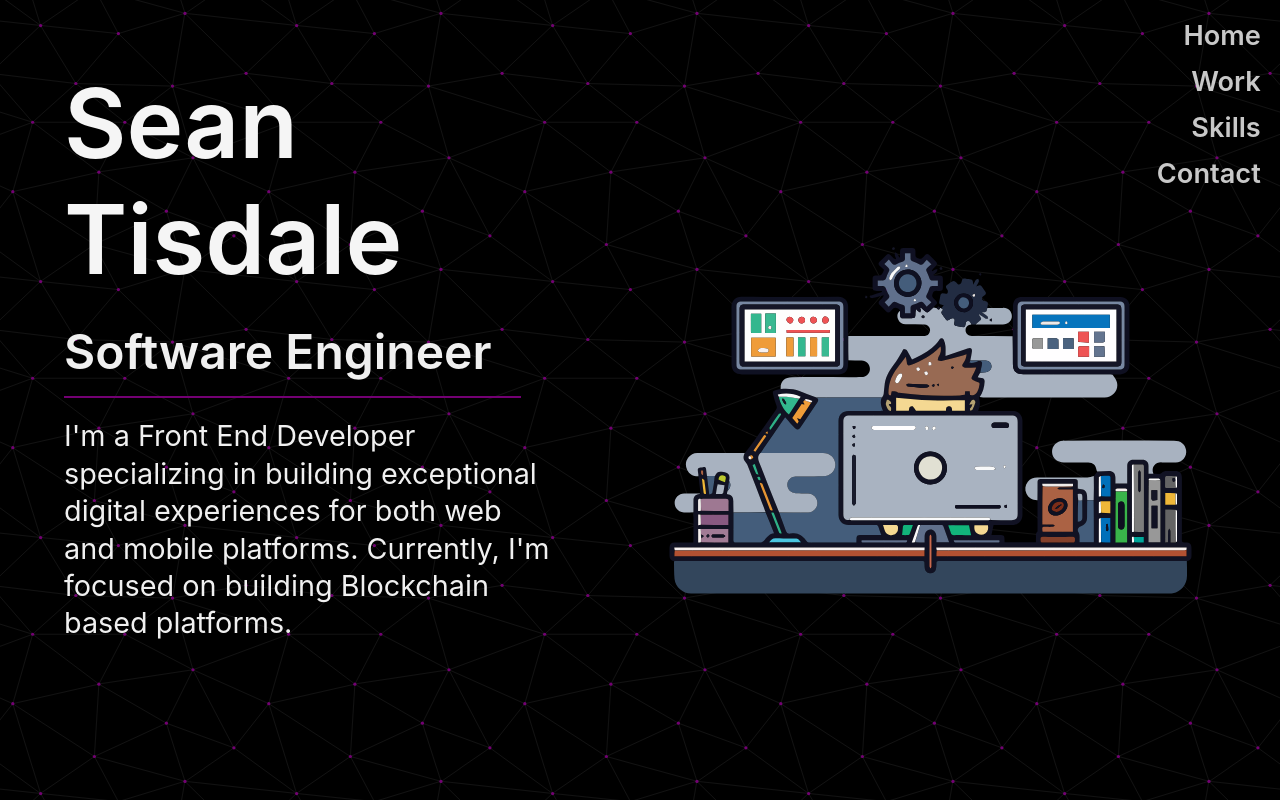
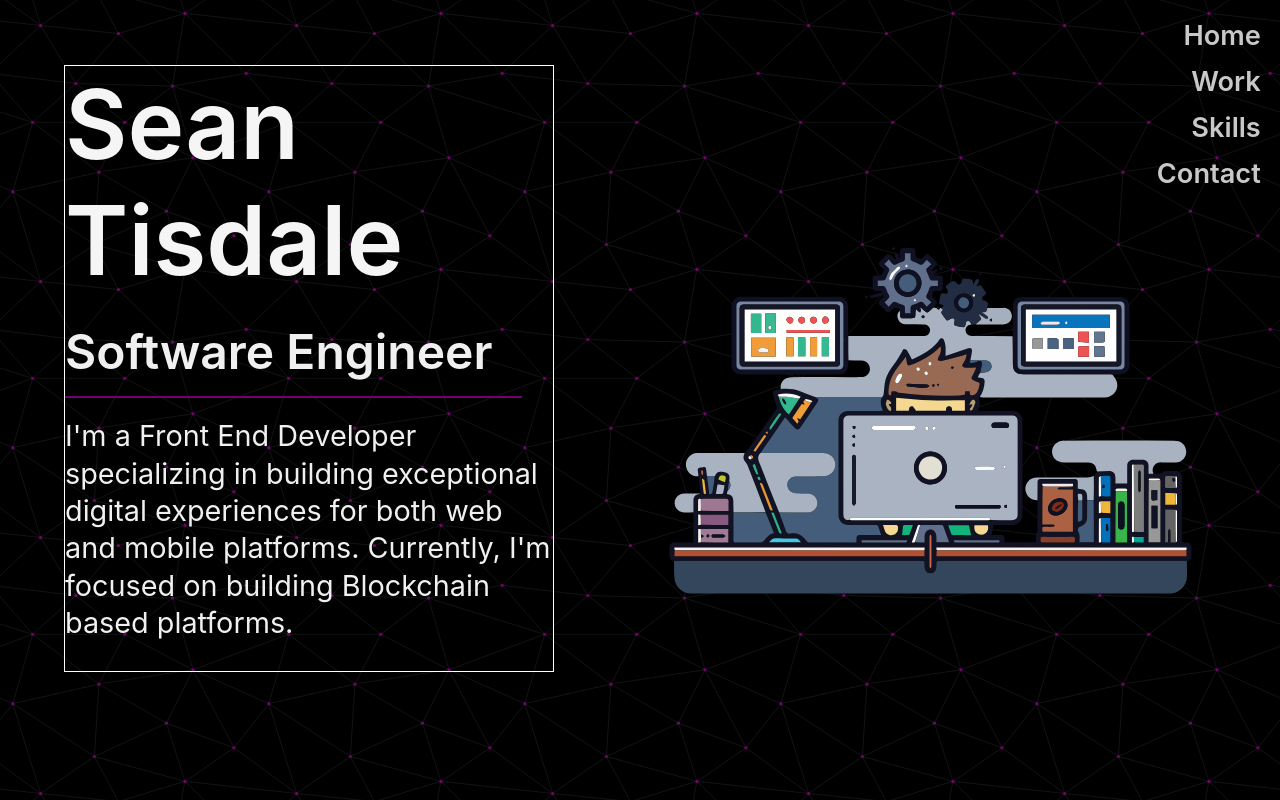
Before and after one commit to Sean-Tisdale/Portfolio, a React (Create React App) app: page / in a window 1280 px wide. Built offline with nearby package versions, Linux system fonts and the light colour scheme.

Commit message:
updated mq

```diff
--- a/src/components/ContactPage/ContactPage.styles.ts
+++ b/src/components/ContactPage/ContactPage.styles.ts
@@ -14,6 +14,7 @@ export const SCContactPageWrapper = styled.div`
     color: rgb(250, 250, 250);
     @media only screen and (max-width: 600px) {
       padding-bottom: 3%;
+      margin-top: 1%;
     }
   }
   form {
--- a/src/components/ContactPage/index.tsx
+++ b/src/components/ContactPage/index.tsx
@@ -40,7 +40,7 @@ const ContactPage = () => {
               style={{
                 backgroundColor: "#ffffff",
                 borderRadius: "8px",
-                padding: "5% 0% 5% 0%",
+                padding: "6% 0% 6% 0%",
               }}
               src="/images/contact/resume.svg"
               alt="Resume"
--- a/src/components/LandingPage/LandingPage.styles.ts
+++ b/src/components/LandingPage/LandingPage.styles.ts
@@ -60,13 +60,10 @@ export const SCLeftBox = styled.div`
   width: 43%;
   font-weight: 600;
   color: rgb(240, 240, 240);
+  border: 1px solid white;
   @media only screen and (max-width: 600px) {
     width: 95%;
-    padding-top: 10%;
-    padding-left: 6%;
-    padding-right: 5%;
-    margin-top: -3%;
-    margin-bottom: 0%;
+    padding: 15% 5% 0% 6%;
     margin: auto;
   }
   a {
--- a/src/components/NavBar/NavBar.styles.ts
+++ b/src/components/NavBar/NavBar.styles.ts
@@ -21,13 +21,10 @@ export const SCLink = styled(Link)`
   color: rgb(200, 200, 200);
   text-decoration: none;
   @media only screen and (max-width: 600px) {
-    background-color: rgba(0, 0, 0, 1);
+    background-color: rgba(0, 0, 0, 0.92);
     color: rgba(250, 250, 250, 1);
     text-align: center;
     padding: 9%;
-    &:hover {
-      background-color: rgba(0, 0, 0, 0.5);
-    }
   }
 
   &:hover {
@@ -53,7 +50,7 @@ export const SCNavDisplay = styled.div`
   transition: all 0.5s ease-in-out;
 
   @media only screen and (max-width: 600px) {
-    margin-left: -44%;
+    margin-left: -43%;
     margin-top: 1.5%;
     font-size: 2.6em;
     border-radius: 8px;
--- a/src/components/SkillsPage/SkillsPage.styles.ts
+++ b/src/components/SkillsPage/SkillsPage.styles.ts
@@ -76,7 +76,7 @@ export const SCSkillsCard = styled.div`
   font-size: 2.6em;
   font-weight: 600;
   color: rgb(220, 220, 220);
-  background-color: rgba(0, 0, 0, 0.4);
+  background-color: rgba(0, 0, 0, 0.5);
   border: 4px solid rgba(255, 255, 255, 0.3);
   @media only screen and (max-width: 600px) {
     width: 90%;
--- a/src/components/WorkPage/Projects/Projects.styles.ts
+++ b/src/components/WorkPage/Projects/Projects.styles.ts
@@ -11,6 +11,7 @@ export const SCCardWrapper = styled.div`
 
   @media only screen and (max-width: 600px) {
     width: 85%;
+    height: 35%;
   }
   img {
     height: 70%;
@@ -35,7 +36,7 @@ export const SCTitle = styled.div`
   color: rgb(240, 240, 240);
   @media only screen and (max-width: 600px) {
     font-size: 1.8em;
-    padding-top: 3%;
+    padding-top: 10%;
   }
 `;
 
--- a/src/components/WorkPage/WorkPage.styles.ts
+++ b/src/components/WorkPage/WorkPage.styles.ts
@@ -69,6 +69,6 @@ export const SCWorkType = styled.span`
   border-bottom: 1px solid rgb(220, 220, 220, 0.8);
 
   @media only screen and (max-width: 600px) {
-    font-size: 2em;
+    font-size: 2.5em;
   }
 `;
```
